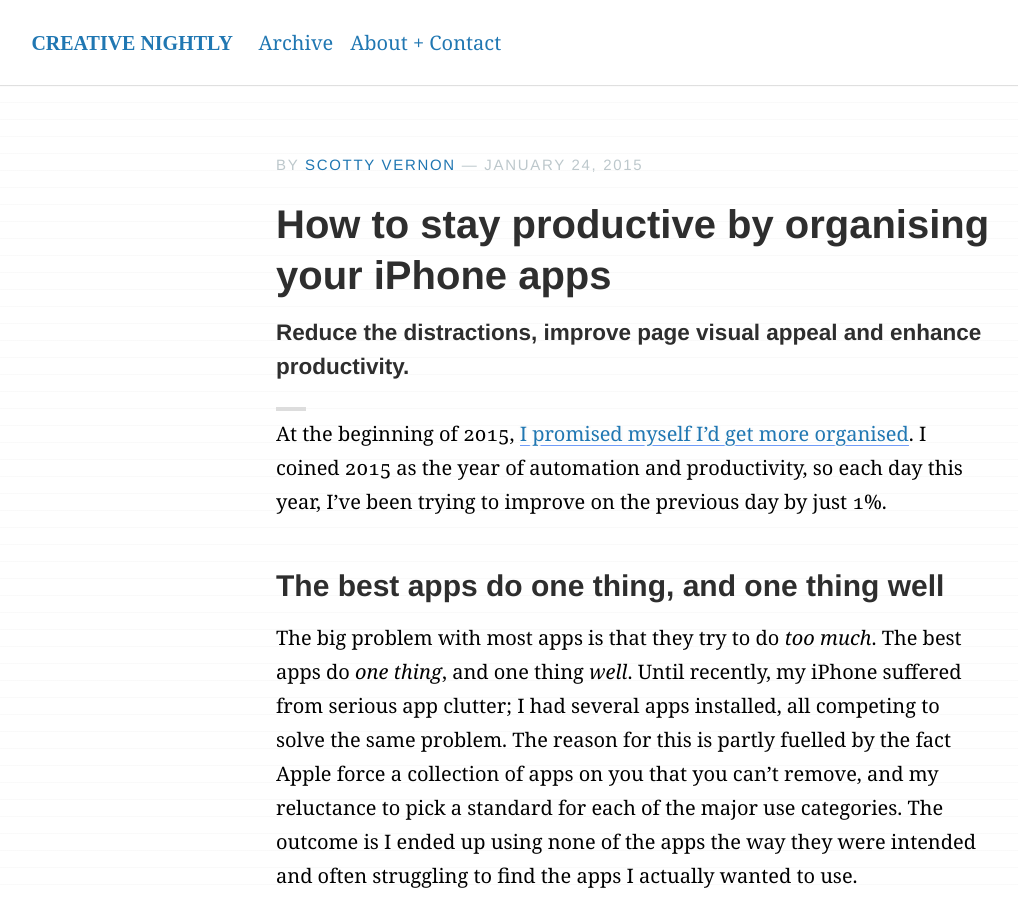
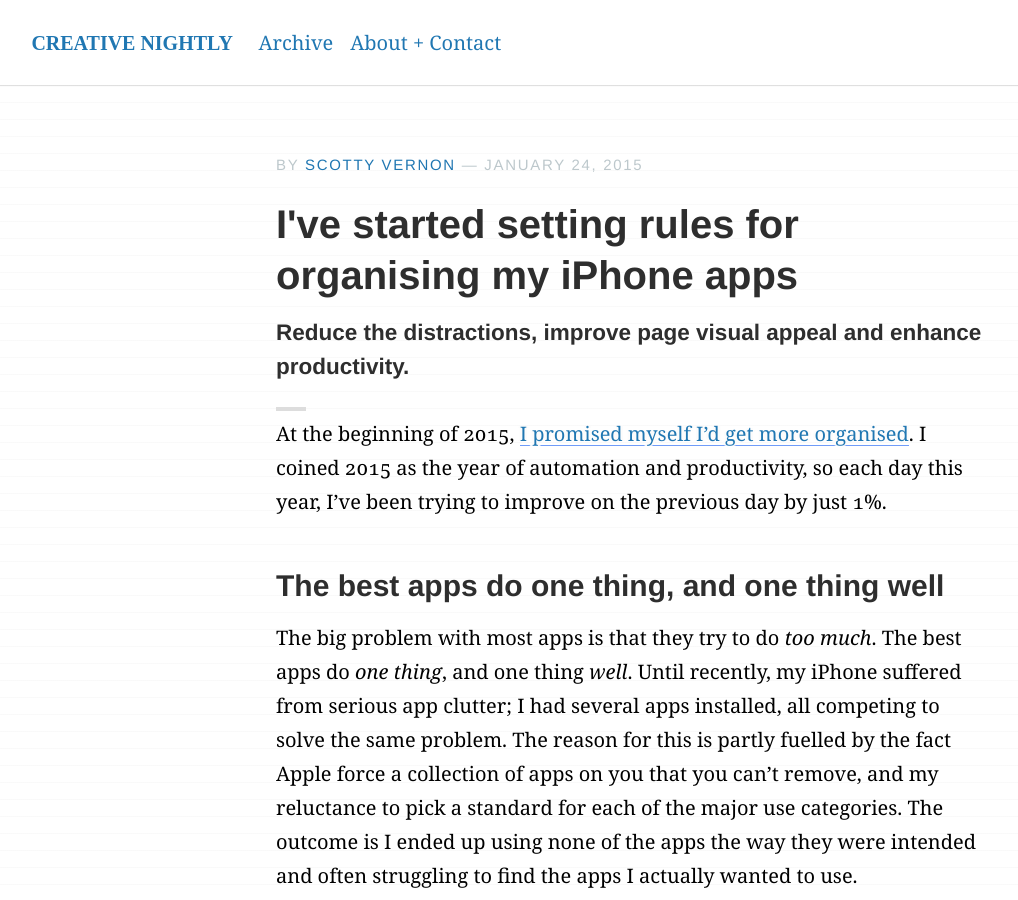
Before and after one commit to KingScooty/creativenightly.com, a Jekyll site: the page built from _posts/2015-01-24-A-few-simple-rules-to-keep-your-smartphone-apps-organised.md, in a window 1280 px wide and 900 px high. Shown: the whole window, without its empty margins (7-1025 px from the left). Built offline with Jekyll 4.4.1, drawn with Linux system fonts in a browser that asks for light colours; comment, search, counter and statistics services are not loaded.

Commit message:
Title change.

```diff
--- a/_posts/2015-01-24-A-few-simple-rules-to-keep-your-smartphone-apps-organised.md
+++ b/_posts/2015-01-24-A-few-simple-rules-to-keep-your-smartphone-apps-organised.md
@@ -1,7 +1,7 @@
 ---
 layout: post
 #title: A few simple rules to keep your iPhone apps organised
-title: How to stay productive by organising your iPhone apps
+title: I've started setting rules for organising my iPhone apps
 subtitle: Reduce the distractions, improve page visual appeal and enhance productivity.
 
 lastmod: 2015-01-24
```
